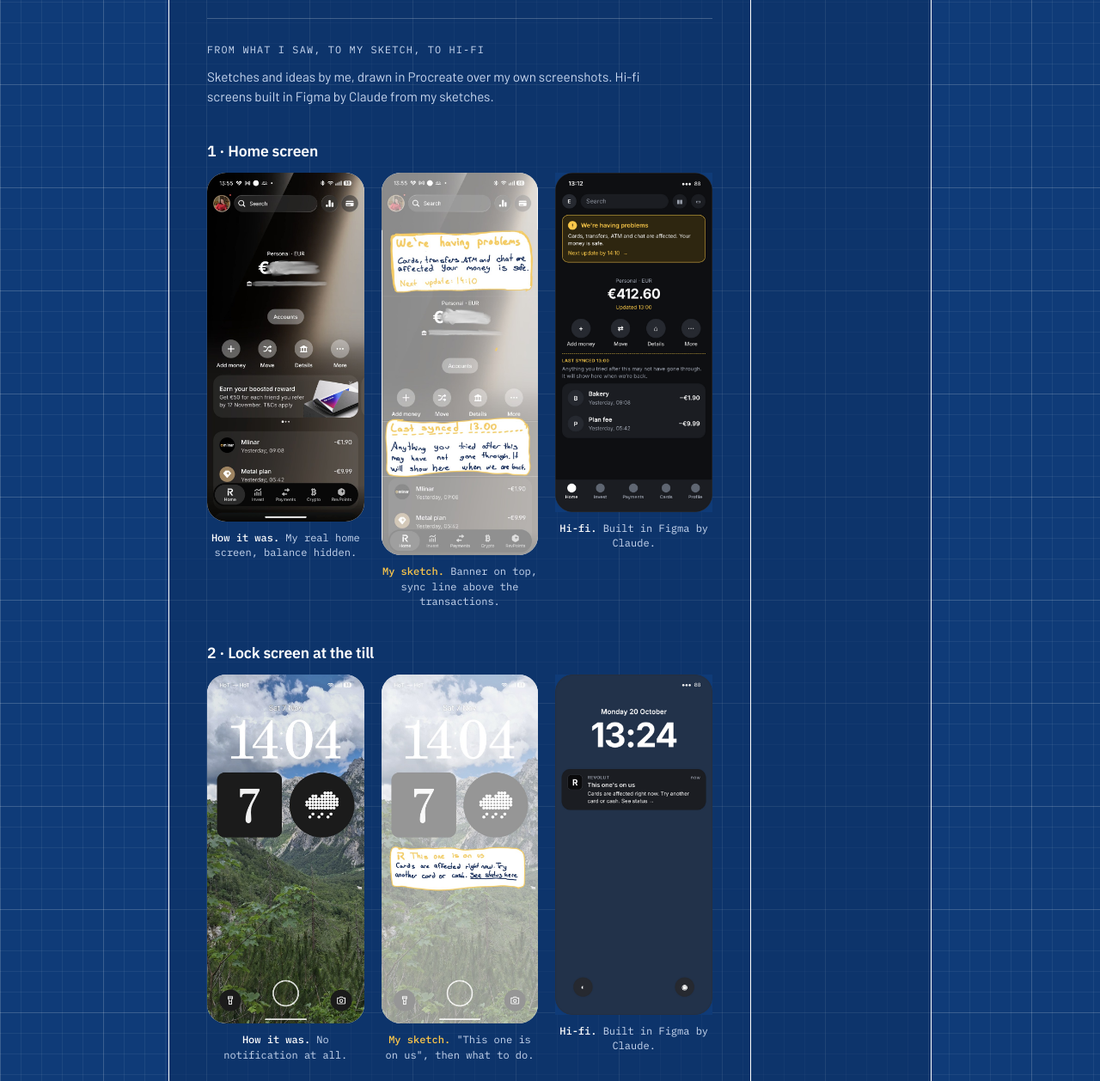
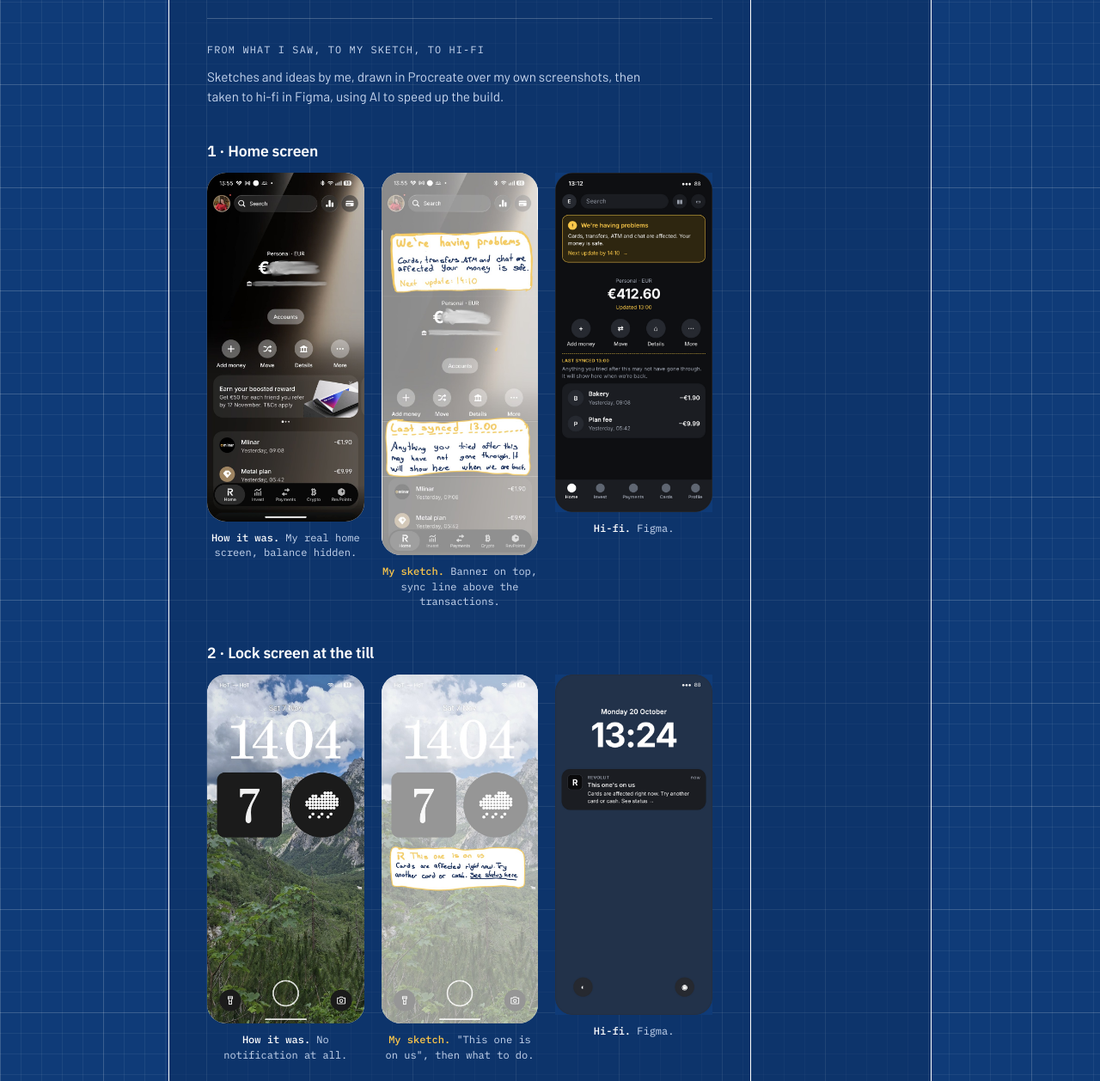
Before and after one commit to ebrutiminci/portfolio, a plain HTML site: page casestudy.html in a window 1280 px wide. Shown: the part 6502-7760 px from the top of the page at 86% size. Drawn offline with Linux system fonts and the light colour scheme; a script that the page names is missing.

Commit message:
Reword hi-fi credit in Revolut case study (#7)
Claude-Session: https://claude.ai/code/session_01Kk811BQp9xHyYoteQeK3SN

Co-authored-by: Claude <noreply@anthropic.com>

```diff
--- a/casestudy.html
+++ b/casestudy.html
@@ -177,13 +177,13 @@
       </div>
       <div class="storyboard" id="screens">
         <p class="ann">From what I saw, to my sketch, to hi-fi</p>
-        <p class="st-credit">Sketches and ideas by me, drawn in Procreate over my own screenshots. Hi-fi screens built in Figma by Claude from my sketches.</p>
+        <p class="st-credit">Sketches and ideas by me, drawn in Procreate over my own screenshots, then taken to hi-fi in Figma, using AI to speed up the build.</p>
       <div class="st-row" id="scr-home">
         <h3>1 · Home screen</h3>
         <div class="st-grid">
         <figure class="st-cell was"><div class="vp bare"><img src="img/sk-home-before.jpg" alt="My real home screen, balance hidden." width="675" height="1500" loading="lazy"></div><figcaption><b>How it was.</b> My real home screen, balance hidden.</figcaption></figure>
         <figure class="st-cell sketch"><div class="vp bare"><img src="img/sk-home-sketch.jpg" alt="Banner on top, sync line above the transactions." width="615" height="1500" loading="lazy"></div><figcaption><b>My sketch.</b> Banner on top, sync line above the transactions.</figcaption></figure>
-        <figure class="st-cell hifi"><div class="vp bare"><img src="img/hifi-home.png" alt="Built in Figma by Claude." width="600" height="1298" loading="lazy"></div><figcaption><b>Hi-fi.</b> Built in Figma by Claude.</figcaption></figure>
+        <figure class="st-cell hifi"><div class="vp bare"><img src="img/hifi-home.png" alt="Hi-fi home screen in outage mode, with status banner and last synced line." width="600" height="1298" loading="lazy"></div><figcaption><b>Hi-fi.</b> Figma.</figcaption></figure>
         </div>
       </div>
       <div class="st-row" id="scr-lock">
@@ -191,7 +191,7 @@
         <div class="st-grid">
         <figure class="st-cell was"><div class="vp bare"><img src="img/sk-lock-before.jpg" alt="No notification at all." width="675" height="1500" loading="lazy"></div><figcaption><b>How it was.</b> No notification at all.</figcaption></figure>
         <figure class="st-cell sketch"><div class="vp bare"><img src="img/sk-lock-sketch.jpg" alt=""This one is on us", then what to do." width="675" height="1500" loading="lazy"></div><figcaption><b>My sketch.</b> "This one is on us", then what to do.</figcaption></figure>
-        <figure class="st-cell hifi"><div class="vp bare"><img src="img/hifi-lock.png" alt="Built in Figma by Claude." width="600" height="1298" loading="lazy"></div><figcaption><b>Hi-fi.</b> Built in Figma by Claude.</figcaption></figure>
+        <figure class="st-cell hifi"><div class="vp bare"><img src="img/hifi-lock.png" alt="Hi-fi lock screen push at the moment of a declined card." width="600" height="1298" loading="lazy"></div><figcaption><b>Hi-fi.</b> Figma.</figcaption></figure>
         </div>
       </div>
       <div class="st-row" id="scr-chat">
@@ -199,7 +199,7 @@
         <div class="st-grid">
         <figure class="st-cell was"><div class="vp bare"><img src="img/hifi-chatb.png" alt="Redrawn, because the app blocks screenshots of chat." width="600" height="1298" loading="lazy"></div><figcaption><b>How it was.</b> Redrawn, because the app blocks screenshots of chat.</figcaption></figure>
         <figure class="st-cell sketch"><div class="vp bare"><img src="img/sk-chat-sketch.jpg" alt="Chat says it is affected; the message is saved." width="675" height="1500" loading="lazy"></div><figcaption><b>My sketch.</b> Chat says it is affected; the message is saved.</figcaption></figure>
-        <figure class="st-cell hifi"><div class="vp bare"><img src="img/hifi-chat.png" alt="Built in Figma by Claude." width="600" height="1298" loading="lazy"></div><figcaption><b>Hi-fi.</b> Built in Figma by Claude.</figcaption></figure>
+        <figure class="st-cell hifi"><div class="vp bare"><img src="img/hifi-chat.png" alt="Hi-fi support chat that says support is affected and saves the message." width="600" height="1298" loading="lazy"></div><figcaption><b>Hi-fi.</b> Figma.</figcaption></figure>
         </div>
       </div>
       <p class="note">And after the outage: besides the apology email, I'd show a short personal summary in the app, listing what happened to each payment that failed.</p>
```
